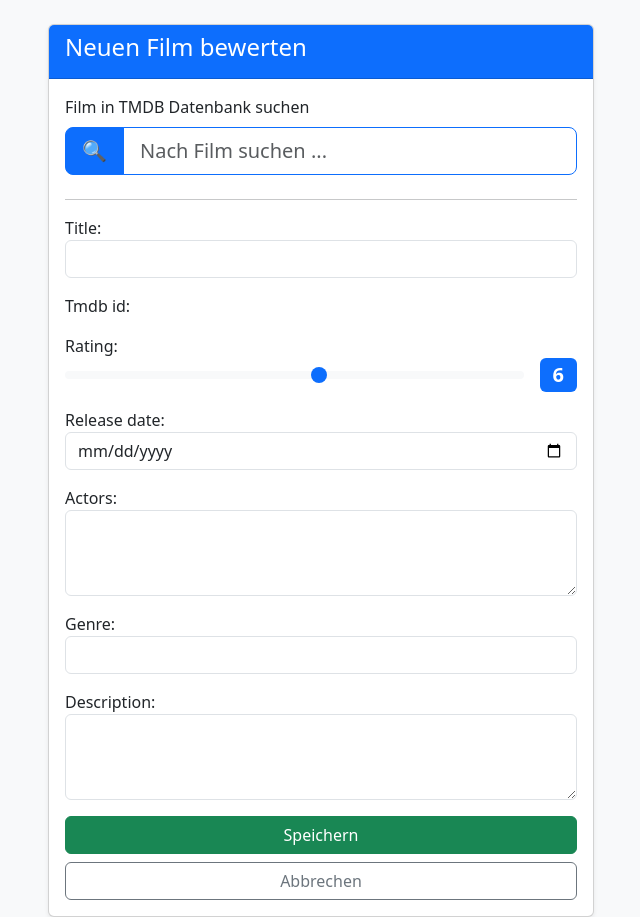
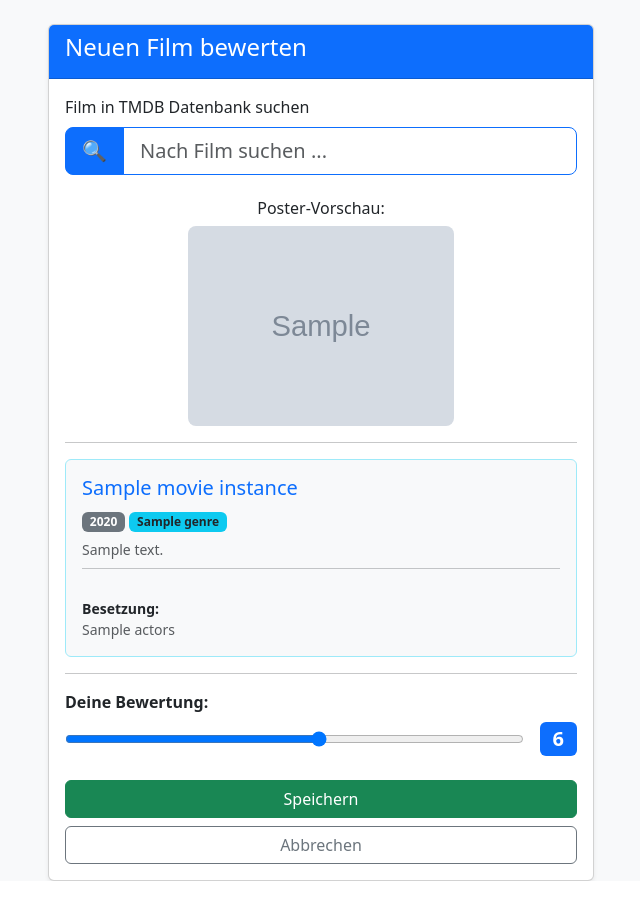
Before and after one commit to Diego-fzl/django-movierater, a Django app: template awesomemovierater/templates/upload.html in a window 1280 px wide. Shown: the part 56-973 px from the top of the page, without its empty margins (319-959 px from the left). After the commit the page ends 937 px from the top, so only its background shows below. Run offline with Django 5.2, Linux system fonts and the light colour scheme; tables that the repository leaves empty hold one stand-in row (values such as "Sample post"); the template is opened without the code that fills it: values that come from a table or form of the project are taken from there, most other values are stand-ins (such as "Sample title", 1, 10 or a date in 2020); grey boxes marked "Sample" are stand-in pictures.

Commit message:
made the Ratings/ Movie DB Model added Users ... kopfweh

```diff
--- a/awesomemovierater/awesomemovierater/urls.py
+++ b/awesomemovierater/awesomemovierater/urls.py
@@ -30,8 +30,8 @@ urlpatterns = [
     path("Logout/", auth_views.LogoutView.as_view(template_name="login"), name="logout"),
     path("",movieraterAPP.views.overview, name='overview'),
     path("upload/",movieraterAPP.views.upload, name='upload'),
-    path("edit/<int:movie_id>/", movieraterAPP.views.upload, name='edit_movie'),
-    path("delete/<int:movie_id>/", movieraterAPP.views.delete_movie, name='delete_movie'),
+    path("edit/<int:rating_id>/", movieraterAPP.views.upload, name='edit_movie'),
+    path("delete/<int:rating_id>/", movieraterAPP.views.delete_movie, name='delete_movie'),
     path("searchMovie/", movieraterAPP.views.searchMovie, name='searchMovie'),
     path("movie-credits/<int:tmdb_id>/", movieraterAPP.views.get_movie_credits, name='movie_credits'),
     path('movie-details/<int:tmdb_id>/', movieraterAPP.views.get_movie_details, name='movie_details'),
--- a/awesomemovierater/movieraterAPP/admin.py
+++ b/awesomemovierater/movieraterAPP/admin.py
@@ -1,5 +1,9 @@
 from django.contrib import admin
-from movieraterAPP.models import Movie
+from django.contrib.auth.models import User
+
+from movieraterAPP.models import Movie, Rating
+
 # Register your models here.
 
 admin.site.register(Movie)
+admin.site.register(Rating)
--- a/awesomemovierater/movieraterAPP/views.py
+++ b/awesomemovierater/movieraterAPP/views.py
@@ -7,9 +7,26 @@ from django.http import JsonResponse
 from django.shortcuts import render, redirect, get_object_or_404
 
 from awesomemovierater import settings
-from movieraterAPP.models import Movie
+from movieraterAPP.models import Movie, Rating
 
 api_key = settings.TMDB_API_KEY
+
+class RatingForm(forms.ModelForm):
+    class Meta:
+        model = Rating
+        fields = ['rating']
+        widgets = {
+            'rating': forms.NumberInput(
+                attrs={
+                    'class': 'w-100',
+                    'type' : 'range',
+                    'min' : '1',
+                    'max' : '10',
+                    'step' :'1',
+                    'oninput' : 'updateRatingDisplay(this.value)'
+                    }),
+        }
+
 class ImageForm(forms.ModelForm):
 
     class Meta:
@@ -38,8 +55,9 @@ class ImageForm(forms.ModelForm):
 
 @login_required
 def overview(request):
-    all_movies = Movie.objects.filter(user=request.user).order_by('-created_at')
-    count = all_movies.count()
+
+    user_ratings = Rating.objects.filter(user=request.user).order_by('-created_at')
+    count = user_ratings.count()
 
     trending_movies = []
     recommendations=[]
@@ -47,7 +65,7 @@ def overview(request):
 
     #get Trending Movies
     try:
-        trending_url = f'https://api.themoviedb.org/3/trending/movie/week?api_key={api_key}'
+        trending_url = f'https://api.themoviedb.org/3/trending/movie/week?api_key={api_key}&language=de-DE'
         r = requests.get(trending_url)
         if r.status_code == 200:
             trending_movies = r.json().get('results', [])[:6]
@@ -56,71 +74,84 @@ def overview(request):
 
     #get recommendations (based on last movie added)
     if count > 0:
-        last_movie = all_movies[0]
-        if last_movie.tmdb_id:
-            try:
-                rec_url = f"https://api.themoviedb.org/3/movie/{last_movie.tmdb_id}/recommendations?api_key={api_key}"
-                r = requests.get(rec_url)
-                if r. status_code == 200:
-                    recommendations = r.json().get('results', [])[:6]
-            except:
-                pass
+        last_rating = user_ratings[0]
+        last_movie = last_rating.movie
+        try:
+            rec_url = f"https://api.themoviedb.org/3/movie/{last_movie.tmdb_id}/recommendations?api_key={api_key}&language=de-DE"
+            r = requests.get(rec_url)
+            if r. status_code == 200:
+                recommendations = r.json().get('results', [])[:6]
+        except:
+            pass
 
     content = {
-        'movies' : all_movies,
+        'movies' : user_ratings,
         'count' : count,
         'trending_movies' : trending_movies,
         'recommendations' : recommendations,
         'last_movie' : last_movie,
-        }
-
+    }
     return render(request, 'overview.html', content)
 
 @login_required
-def upload(request, movie_id=None):
-    #Falls movie_id Übergeben, lade Objekt -> sonst None
-    if movie_id:
-        instance = get_object_or_404(Movie, id=movie_id, user=request.user)
-    else:
-        instance = None
+def upload(request, rating_id=None):
+    #alles auf rating ändern nichtmehr Movie
+    instance = get_object_or_404(Rating, id=rating_id, user=request.user) if rating_id else None
 
     if request.method == 'POST':
-        # instance=instance damit Django weiß: Das ist ein Update, kein neuer Film
-        form = ImageForm(request.POST, request.FILES, instance=instance)
+        form = RatingForm(request.POST, instance=instance)
         if form.is_valid():
-            tmdb_id = form.cleaned_data.get('tmdb_id')
+            #aus hidden Inputs Filmdaten holen
+            tmdb_id = request.POST.get('tmdb_id')
 
-            #Hier neuer Duplikat check -> nichtmehr unique in datamodel
+            #Film aus Movie Tabelle holen oder Film erstellen
+            movie, created = Movie.objects.get_or_create(
+                tmdb_id=tmdb_id,
+                defaults={
+                    'title': request.POST.get('title'),
+                    'release_date': request.POST.get('release_date'),
+                    'description': request.POST.get('description'),
+                    'actors': request.POST.get('actors'),
+                    'genre': request.POST.get('genre'),
+                }
+            )
 
-            if not movie_id and tmdb_id:
-                if Movie.objects.filter(user=request.user, tmdb_id=tmdb_id).exists():
-                    messages.error(request, "Diesen Film hast du bereits bewertet!")
-                    return render(request, 'upload.html', {'form': form, 'is_edit': False})
-
-            movie = form.save(commit=False)
-            movie.user = request.user
-
+            #beim ersten mal Poster runterladen:
             poster_url = request.POST.get('tmdb_poster_url')
-            # Nur herunterladen, wenn eine URL da ist UND (es ein neuer Film ist ODER die URL sich geändert hat)
-            if poster_url:
+            if created and poster_url:
                 try:
                     response = requests.get(poster_url)
                     if response.status_code == 200:
                         file_name = f"poster_{movie.tmdb_id}.jpg"
-                        movie.picture.save(file_name, ContentFile(response.content), save=False)
-                except Exception as e:
-                    print(f"Fehler beim Poster-Download: {e}")
+                        movie.picture.save(file_name, ContentFile(response.content), save=True)
+                except:
+                    pass
 
-            movie.save()
+            #Rating speicher -> verknüpfen
+            rating = form.save(commit=False)
+            rating.user = request.user
+            rating.movie = movie
+
+            #Duplikaten Check (pro User film nur 1 mal bewerten)
+            if not rating_id and Rating.objects.filter(user=request.user, movie=movie).exists():
+                messages.error(request, "Du hast diesen Film bereits bewertet!")
+                return redirect('overview')
+
+            rating.save()
             return redirect('overview')
 
     else:
-        form = ImageForm(instance=instance)
+        form = RatingForm(instance=instance)
 
-    # WICHTIG: IDs für das rote Markieren in der Suche (nur vom aktuellen User)
-    existing_ids = list(Movie.objects.filter(user=request.user).values_list('tmdb_id', flat=True))
+    #ID's rot Markieren
+    existing_ids = list(Rating.objects.filter(user=request.user).values_list('movie__tmdb_id', flat=True))
 
-    return render(request, 'upload.html', {'form': form, 'is_edit': bool(movie_id), 'existing_ids': existing_ids})
+    return render(request, 'upload.html', {
+        'form': form,
+        'is_edit': bool(rating_id),
+        'existing_ids': existing_ids,
+        'movie_instance': instance.movie if instance else None,
+    })
 
 def searchMovie(request):
     query = request.GET.get('query')
@@ -160,9 +191,10 @@ def get_movie_details(request, tmdb_id):
         return JsonResponse({'error': 'Fehler bei der API Anfrage'}, status = 500)
 
 
-def delete_movie(request, movie_id):
-    movie = get_object_or_404(Movie, id=movie_id)
+def delete_movie(request, rating_id):
+    rating = get_object_or_404(Rating,id=rating_id, user=request.user)
     if request.method == 'POST':
-        movie.delete()
-        messages.success(request, f"'{movie.title}' wurde gelöscht.")
+        title = rating.movie.title
+        rating.delete()
+        messages.success(request, f"Bewertung für '{title}' gelöscht.")
     return redirect('overview')
--- a/awesomemovierater/templates/upload.html
+++ b/awesomemovierater/templates/upload.html
@@ -25,46 +25,65 @@
                 </div>
                 {% else %}
                  <div class="alert alert-info py-2">
-                        <i class="bi bi-info-circle"></i> Du bearbeitest gerade den Film: <strong>{{ form.instance.title }}</strong>
+                        <i class="bi bi-info-circle"></i> Du bearbeitest gerade den Film: <strong>{{ movie_instance.title }}</strong>
                     </div>
                 {% endif %}
                 <!--  posterVorschau-->
                 <div id="poster-preview" class="mb-3 text-center"
-                     style="{% if is_edit and form.instance.picture %}display: block;{% else %}display: none;{% endif %}">
+                     style="{% if movie_instance and movie_instance.picture %}display: block;{% else %}display: none;{% endif %}">
 
                         <h6>Poster-Vorschau:</h6>
                         <img id="preview-img"
-                                 src="{% if is_edit and form.instance.picture %}{{ form.instance.picture.url }}{% endif %}"
+                                 src="{% if movie_instance and movie_instance.picture %}{{ movie_instance.picture.url }}{% endif %}"
                              alt="Poster" style="max-height: 200px; border-radius: 8px;">
                     </div>
                 <hr>
 
+                <!-- Absofort hier Filmdetails des Filmes -->
+                <div id="movie-details-info" class="mt-3" style="{% if movie_instance %}display: block;{% else %}display: none;{% endif %}">
+                        <div class="p-3 bg-light rounded border border-info-subtle">
+                            <h5 id="display-title" class="text-primary">{{ movie_instance.title }}</h5>
+                            <div class="mb-2">
+                                <span class="badge bg-secondary" id="display-year">{{ movie_instance.release_date|date:"Y" }}</span>
+                                <span class="badge bg-info text-dark" id="display-genre">{{ movie_instance.genre }}</span>
+                            </div>
+                            <p class="small mb-2 text-muted" id="display-description" style="line-height: 1.4;">{{ movie_instance.description }}</p>
+                            <hr class="my-2">
+                            <div class="small">
+                                <strong><br>Besetzung:</br>
+                                </strong>
+                                <span id="display-actors" class="text-muted italic">{{ movie_instance.actors }}</span>
+                            </div>
+                        </div>
+                    </div>
+                    <hr>
+
                 <form method="post" enctype="multipart/form-data">
                     {% csrf_token %}
+
+                    <!-- nun auch die anderen versteckten Felder mitschicken -->
+                      <input type="hidden" name="tmdb_id" id="id_tmdb_id" value="{% if movie_instance %}{{ movie_instance.tmdb_id }}{% endif %}">
+                        <input type="hidden" name="title" id="id_title" value="{% if movie_instance %}{{ movie_instance.title }}{% endif %}">
+                        <input type="hidden" name="release_date" id="id_release_date" value="{% if movie_instance %}{{ movie_instance.release_date|date:'Y-m-d' }}{% endif %}">
+                        <input type="hidden" name="genre" id="id_genre" value="{% if movie_instance %}{{ movie_instance.genre }}{% endif %}">
+                        <input type="hidden" name="description" id="id_description" value="{% if movie_instance %}{{ movie_instance.description }}{% endif %}">
+                        <input type="hidden" name="actors" id="id_actors" value="{% if movie_instance %}{{ movie_instance.actors }}{% endif %}">
 
                     <!-- Feld versteckt für externe bild URL-->
                     <input type="hidden" name="tmdb_poster_url" id="tmdb_poster_url">
 
-                    {% for field in form %}
-                    <div class="mb-3">
-                        {{ field.label_tag }}
-                        {% if field.name == 'rating' %}
+                        <div class="mb-4">
+                            <label for="{{form.rating.id_for_label}}" class="form-label fw-bold">Deine Bewertung:</label>
+
                             <div class="d-flex align-items-center">
-                                {{ field }}
+                                {{ form.rating }}
                                 <span class="ms-3 badge bg-primary fs-5" id="rating-value"></span>
                             </div>
-                        {% else %}
-                            {{ field }}
-                        {% endif %}
-                        {% if field.help_text %}
-                        <div class="form-text">{{ field.help_text }}</div>
-                        {% endif %}
-                        {% for error in field.errors %}
-                        <div class="text-danger">{{ error }}</div>
-                        {% endfor %}
-                    </div>
-                    {% endfor %}
 
+                            {% if form.rating.errors %}
+                                <div class="text-danger small">{{ form.rating.errors }}</div>
+                            {% endif %}
+                        </div>
                     <div class="d-grid gap-2">
                         <button type="submit" class="btn btn-success">Speichern</button>
                         <a href="{% url 'overview' %}" class="btn btn-outline-secondary">Abbrechen</a>
@@ -97,6 +116,14 @@ async function fillForm(movie) {
 
     //console.log("Befülle Formular mit:", movie);
 
+         // NEU: Anzeige-Texte im Info-Bereich befüllen
+        if (document.getElementById('display-title')) document.getElementById('display-title').innerText = movie.title;
+        if (document.getElementById('display-year')) document.getElementById('display-year').innerText = movie.release_date?.split('-')[0] || 'N/A';
+        if (document.getElementById('display-description')) document.getElementById('display-description').innerText = movie.overview || movie.description;
+
+        document.getElementById('movie-details-info').style.display = 'block';
+
+
         // easy daten
         if (document.getElementById('id_title')) document.getElementById('id_title').value = movie.title;
         if (document.getElementById('id_tmdb_id')) document.getElementById('id_tmdb_id').value = movie.id;
@@ -105,12 +132,12 @@ async function fillForm(movie) {
 
         // Genres
 
-        // todo: evtl. Genres über Movie detail holen -> keine GenresID
-        //  aktuell: über 'search' aber 'genre_ids' + Mapping hardcoded
         let ids = movie.genre_ids || (movie.genres ? movie.genres.map(g => g.id) : []);
         if (ids.length > 0) {
             const names = ids.map(id => genreMap[id]).filter(n => n).join(', ');
             if (document.getElementById('id_genre')) document.getElementById('id_genre').value = names;
+            if (document.getElementById('display-genre')) document.getElementById('display-genre').innerText = names;
+
         }
 
         // Poster
@@ -126,6 +153,7 @@ async function fillForm(movie) {
             const res = await fetch(`/movie-credits/${movie.id}/`);
             const data = await res.json();
             if (document.getElementById('id_actors')) document.getElementById('id_actors').value = data.actors;
+            if (document.getElementById('display-actors')) document.getElementById('display-actors').innerText = data.actors;
         } catch (e) { console.error("Credits Fehler", e); }
 
         document.getElementById('tmdb-search-input').value = movie.title;
```
Also changed, not shown: awesomemovierater/movieraterAPP/models.py (+20 -7 lines), awesomemovierater/templates/overview.html (+28 -24 lines).
